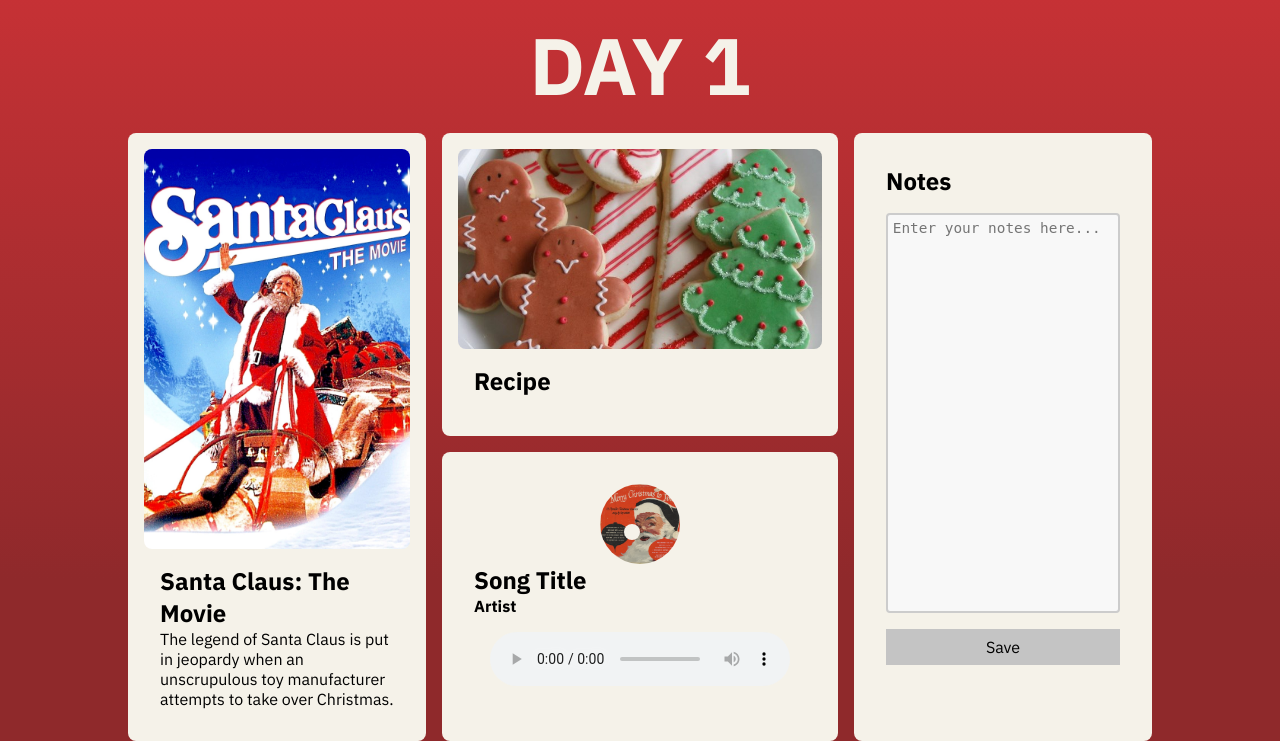
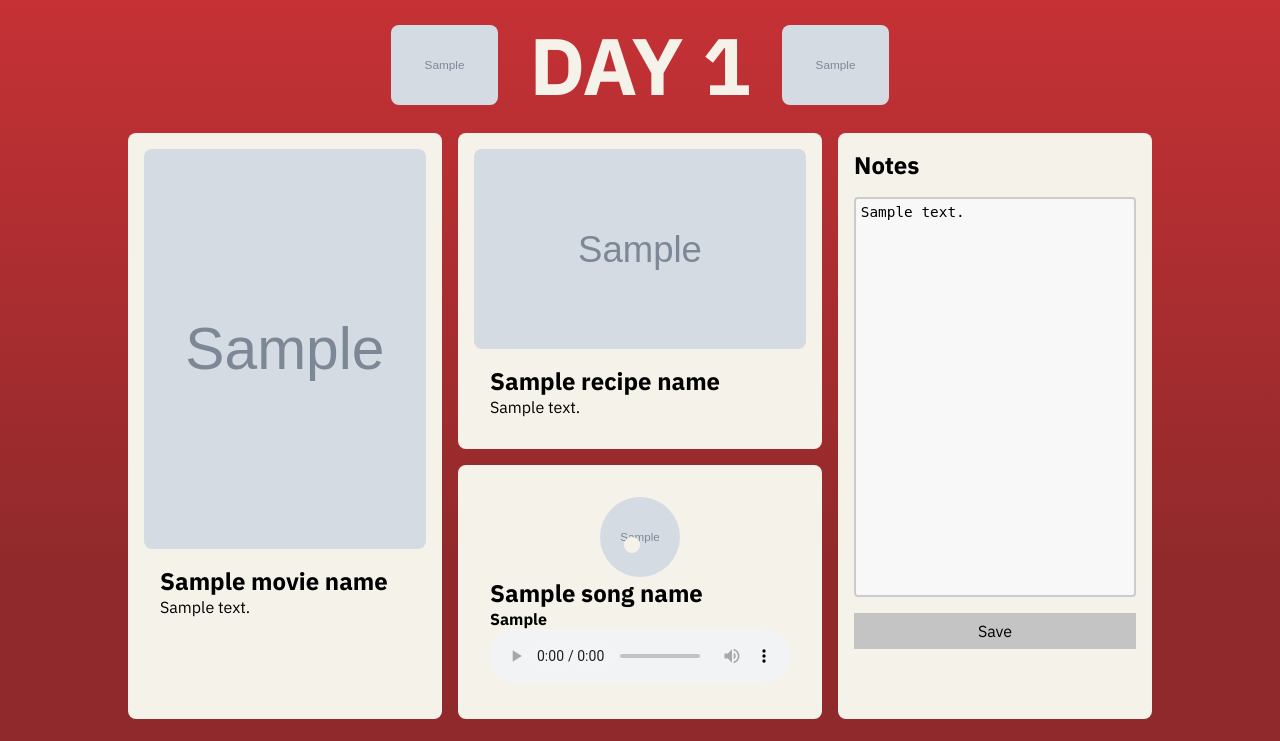
Before and after one commit to chuahxinyu/12-days-of-christmas-with-us, a Flask app: template christmas/templates/day.html in a window 1280 px wide. Shown: the part 59-800 px from the top of the page. Run offline with Flask 2, Linux system fonts and the light colour scheme; the template is opened without the code that fills it: most values are stand-ins (such as "Sample title", 1, 10 or a date in 2020); grey boxes marked "Sample" are stand-in pictures.

Commit message:
Routing and Jinga variables for days

```diff
--- a/christmas/__init__.py
+++ b/christmas/__init__.py
@@ -29,9 +29,10 @@
     def index():
         return render_template('index.html')
 
-    @app.route('/day')
-    def day():
-        return render_template('day.html')
+    # @app.route('/day')
+    # def day():
+    #     return render_template('day.html')
+
 
 
     from . import db
@@ -43,4 +44,7 @@
     from . import internal
     app.register_blueprint(internal.bp)
 
+    from . import day
+    app.register_blueprint(day.bp)
+
     return app
--- a/christmas/static/styles/day.css
+++ b/christmas/static/styles/day.css
@@ -84,6 +84,27 @@
 .day-header {
   color: #f5f2e9;
   grid-area: header;
+  display: flex;
+  justify-content: center;
+  align-items: center;
+}
+
+.day-header-img-container {
+  display: flex;
+  justify-content: center;
+  align-items: center;
+}
+
+  .day-header-img {
+    height: 5rem;
+    width: 100%;
+    object-fit: cover;
+    object-position: center;
+    border-radius: 0.5rem;
+  }
+
+.day-text {
+  padding: 0 2rem;
 }
 
 .grid-container {
@@ -178,29 +199,6 @@
 
     }
 
-    .controls-container {
-      display: flex;
-      align-items: center;
-      justify-content: center;
-      padding: 1rem;
-    }
-
-    .play-pause {
-      width: 1rem;
-      height: 1rem;
-      padding: 1rem;
-      color: #CF475A;
-      border-radius: 50%;
-      display: flex;
-      align-items: center;
-      justify-content: center;
-    }
-
-    .play-pause:hover {
-      cursor: pointer;
-      background-color: #ffcbd36c;
-    }
-
   .notes {
     grid-area: notes;
   }
--- a/christmas/templates/day.html
+++ b/christmas/templates/day.html
@@ -25,96 +25,112 @@
     <body>
         <section class="header">
             <nav>
-                <!-- TODO Daniel -->
                 <a href="/">
                     <i class="fa fa-home fa-2x"></i>
                 </a>
 
                 <ul>
+                    {% if not logged_in %}
                     <li><a class="sign_up" href="/signup">SIGN UP</a></li>
                     <li><a class="log_in" href="/login">LOG IN</a></li>
+                    {% else %}
+                    <li><a class="log_in" href="">LOG OUT</a></li>
+                    {% endif %}
                 </ul>
             </nav>
         </section>
         <div class="grid-container">
             <div class="day-header">
-                <h1>DAY 1</h1>
+                <div class="day-header-img-container">
+                    <img
+                        src={{ day_image }}
+                        alt="Christmas Themed Day Image"
+                        class="day-header-img"
+                    />
+                </div>
+                <div class="day-text">
+                    <h1>DAY {{ day_num }}</h1>
+                </div>
+                <div class="day-header-img-container">
+                    <img
+                        src={{ day_image }}
+                        alt="Christmas Themed Day Image"
+                        class="day-header-img"
+                    />
+                </div>
             </div>
+
 
             <a
                 class="card movie"
-                href="https://duckduckgo.com/?t=ffab"
+                href={{ movie_link }}
                 target="_blank"
             >
                 <!-- TODO Daniel -->
                 <div class="card-img-container">
                     <img
-                        src="/static/movies/1-santa-claus-the-movie.jpg"
-                        alt="Santa Claus: The Movie poster"
+                        src={{ movie_img }}
+                        alt={{ movie_name }} + "poster"
                         class="card-img movie"
                     />
                 </div>
 
                 <div class="card-content-container">
-                    <h2>Santa Claus: The Movie</h2>
+                    <h2>{{ movie_name }}</h2>
                     <p>
-                        The legend of Santa Claus is put in jeopardy when an
-                        unscrupulous toy manufacturer attempts to take over
-                        Christmas.
+                        {{ movie_descrip }}
                     </p>
                 </div>
             </a>
 
             <a
                 class="card recipe"
-                href="https://duckduckgo.com/?t=ffab"
+                href={{ recipe_link }}
                 target="_blank"
             >
                 <!-- TODO Daniel -->
                 <div class="card-img-container">
                     <img
-                        src="/static/recipes/1-soft-christmas-cookies.jpg"
+                        src={{ recipe_img }}
                         alt="Santa Claus: The Movie poster"
                         class="card-img recipe"
                     />
                 </div>
 
                 <div class="card-content-container">
-                    <h2>Recipe</h2>
+                    <h2>{{ recipe_name }}</h2>
+                    <p>
+                        {{ recipe_descrip }}
+                    </p>
                 </div>
             </a>
 
             <div class="card song">
-                <div class="card-content-container">
+                <div class="card-content-container song">
                     <div class="song-img-container">
                         <div class="song-white-dot"></div>
                         <img
-                            src="/static/song-img/1-placeholder.jpg"
-                            alt="Santa Claus: The Movie poster"
+                            src={{ song_img }}
+                            alt="album art"
                             class="song-img"
                         />
                     </div>
-                    <h2>Song Title</h2>
-                    <h4>Artist</h4>
+                    <h2>{{ song_name }}</h2>
+                    <h4>{{ song_artists }}</h4>
                     <div class="controls-container">
-                        <audio controls autoplay>
-                            <source src="/static/song-mp3/Happy Xmas (War Is Over).mp3" type="audio/mpeg">
+                        <audio controls>
+                            <source src={{ song_mp3 }} type="audio/mpeg">
+                            Your browser does not support the audio element.
                         </audio>
                     </div>
-
-                    <!--
-                        <div class="play-pause">
-                            <i class="fa fa-play"></i>
-                        </div>
-                    </div> -->
                 </div>
             </div>
 
             <div class="card notes">
-                <div class="card-content-container">
+                <div class="">
                     <h2>Notes</h2>
                     <form class="notes-container">
-                        <textarea placeholder="Enter your notes here..."></textarea>
+                        <textarea placeholder="Enter your notes here...">{{ notes }}</textarea>
                         <button class="save-btn" type="submit">Save</button>
                     </form>
                 </div>
```
Also changed, not shown: christmas/day.py (added, +34 -0 lines), christmas/templates/index.html (+12 -12 lines).
